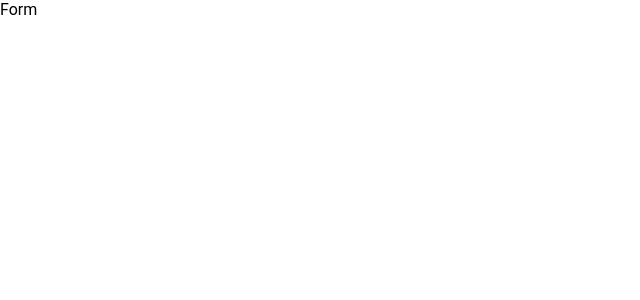
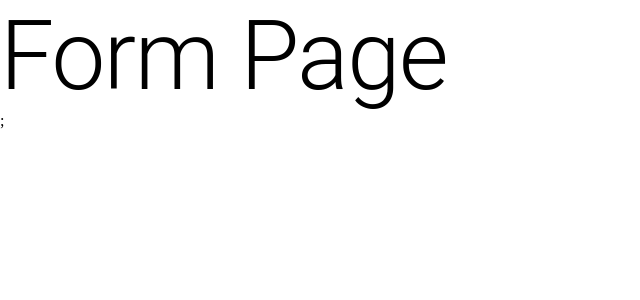
Before and after one commit to jenslys/artcommission, a React (Create React App) app: page / in a window 1280 px wide. Shown: the top 300 px of the page, without its empty margins (0-640 px from the left). Built offline with nearby package versions, Linux system fonts and the light colour scheme.

Commit message:
add more visible home page

```diff
--- a/src/App.css
+++ b/src/App.css
@@ -1,6 +1,5 @@
-*{
+* {
   box-sizing: border-box;
   margin: 0;
   padding: 0;
-  font-family: Roboto, sans-serif;
 }
--- a/src/pages/Form.js
+++ b/src/pages/Form.js
@@ -1,3 +1,11 @@
+import Typography from '@mui/material/Typography';
 export default function Form() {
-  return <div>Form</div>;
+  return (
+    <div>
+      <Typography variant='h1' component='h2'>
+        Form Page
+      </Typography>
+      ;
+    </div>
+  );
 }
```
